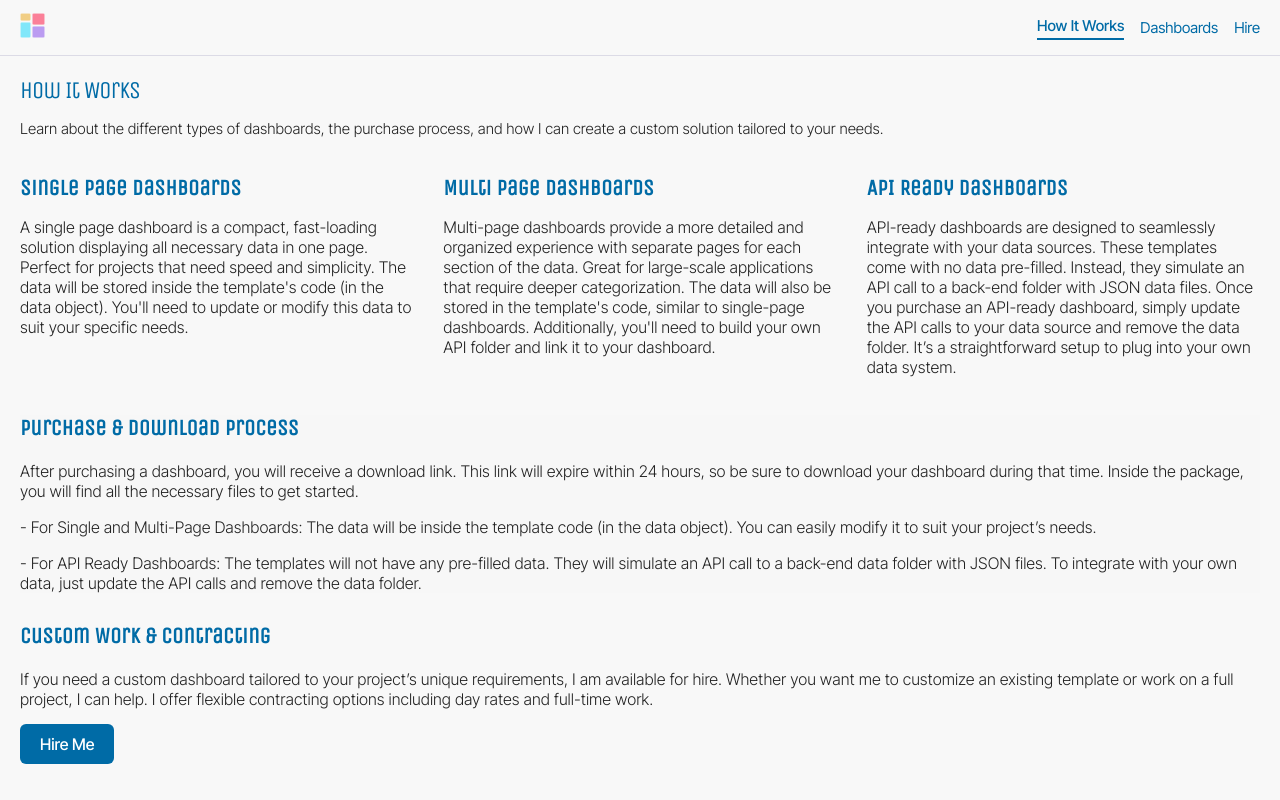
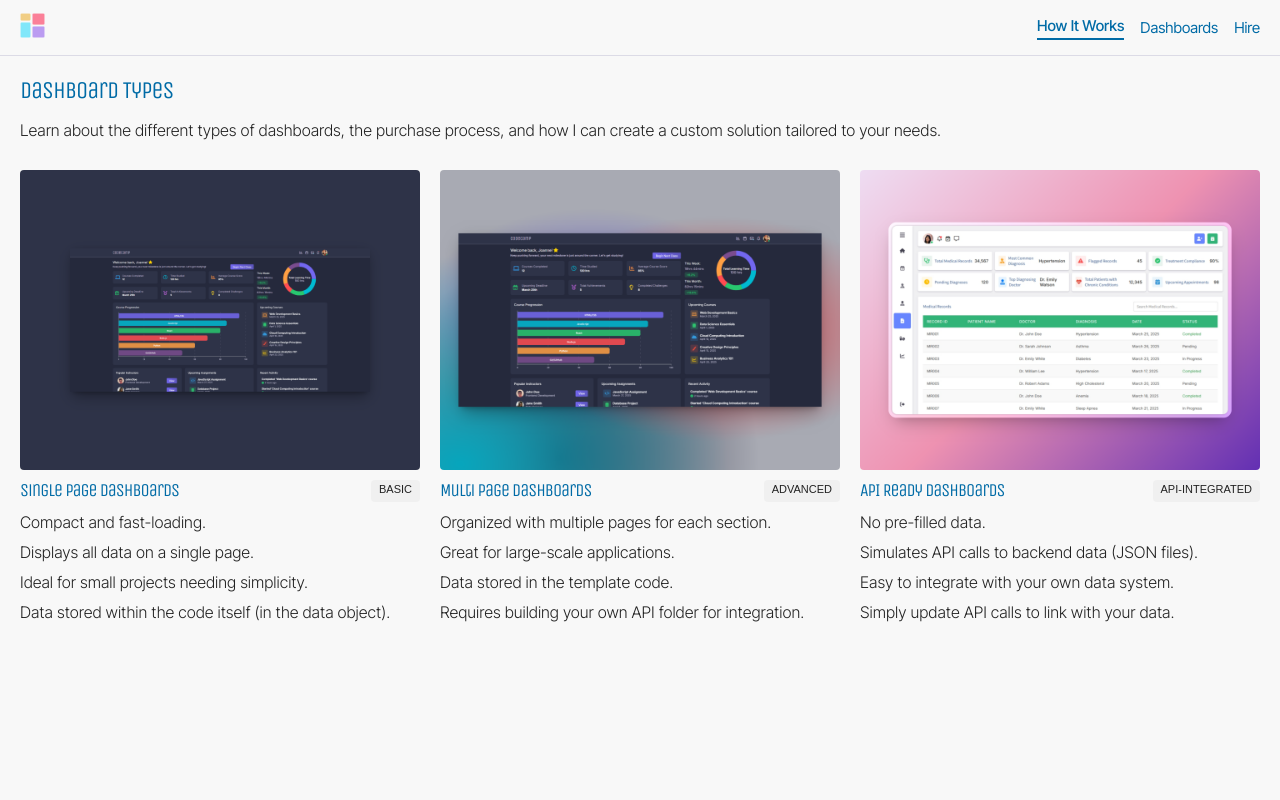
Before and after one commit to joseph-johnson27001/dashboard-website, a Vue app: page /how-it-works in a window 1280 px wide. Built offline with nearby package versions, Linux system fonts and the light colour scheme.

Commit message:
Updated how it works page

```diff
--- a/src/components/UI/InformationModalCard.vue
+++ b/src/components/UI/InformationModalCard.vue
@@ -15,19 +15,15 @@
         v-for="(section, index) in infoSections"
         :key="index"
       >
-        <h3 class="info-heading">
-          <span class="icon-container">
-            <i :class="section.icon" class="icon"></i>
-          </span>
-          {{ section.title }}
-        </h3>
+        <!-- List Section -->
         <ul v-if="section.type === 'list'">
-          <li
-            v-for="(item, idx) in section.content"
-            :key="idx"
-            v-html="item"
-          ></li>
+          <li v-for="(item, idx) in section.content" :key="idx">
+            <strong class="section-label">{{ item.label }}</strong>
+            <span class="section-content"> – {{ item.text }}</span>
+          </li>
         </ul>
+
+        <!-- Paragraph Section -->
         <p v-else-if="section.type === 'paragraph'">
           {{ section.content }}
         </p>
@@ -53,27 +49,19 @@ export default {
           icon: "far fa-folder-open",
           type: "list",
           content: [
-            "<strong>SP</strong> – Single Page Dashboard",
-            "<strong>MP</strong> – Multi Page Dashboard",
-            "<strong>AR</strong> – API Ready Dashboard",
+            {
+              label: "SP",
+              text: "Single Page Dashboard – Includes one completed main page with a styled, non-functional navigation. The layout is fully responsive, providing a solid foundation for expanding into a full site. Great for getting started quickly.",
+            },
+            {
+              label: "MP",
+              text: "Multi Page Dashboard – Every page is built and connected via a fully working, responsive navigation. However, the data is stored locally within each component's data section, and there’s no API structure in place.",
+            },
+            {
+              label: "AR",
+              text: "API Ready Dashboard – Complete, fully built site with a working navigation and data flow. An `api` folder simulates API calls to a `data` folder. Just plug in your actual APIs and remove the mock data to go live.",
+            },
           ],
-        },
-        {
-          title: "Technologies Used",
-          icon: "fas fa-puzzle-piece",
-          type: "list",
-          content: [
-            "<strong>Vue 3</strong> – JavaScript framework for fast & reactive UIs",
-            "<strong>ApexCharts</strong> – Advanced data visualization/charting library",
-            "<strong>Chart.js</strong> – Lightweight chart library with solid defaults",
-          ],
-        },
-        {
-          title: "How to Use",
-          icon: "far fa-lightbulb",
-          type: "paragraph",
-          content:
-            "Each dashboard is structured and styled for easy integration. You can clone, customize, and connect your APIs or mock data directly into the charts and tables. For multi-page setups, routing is already configured.",
         },
       ],
     };
@@ -187,7 +175,16 @@ export default {
   line-height: 1.6;
   margin-bottom: 5px;
   list-style: none;
-  margin-left: -15px;
+  margin-left: -20px;
+}
+
+.section-label {
+  font-weight: bold;
+  color: #222;
+}
+
+.section-content {
+  color: #444;
 }
 
 .info-content p {
--- a/src/views/HowItWorksPage.vue
+++ b/src/views/HowItWorksPage.vue
@@ -3,7 +3,7 @@
     <!-- Hero Section -->
     <section class="hero">
       <div class="hero-text">
-        <h1>How It Works</h1>
+        <h1>Dashboard Types</h1>
         <p>
           Learn about the different types of dashboards, the purchase process,
           and how I can create a custom solution tailored to your needs.
@@ -13,79 +13,34 @@
 
     <!-- Dashboards Overview -->
     <section class="dashboards-overview">
-      <div class="dashboard-types">
-        <!-- Single Page Dashboards -->
-        <div class="dashboard-type">
-          <h3>Single Page Dashboards</h3>
-          <p>
-            A single page dashboard is a compact, fast-loading solution
-            displaying all necessary data in one page. Perfect for projects that
-            need speed and simplicity. The data will be stored inside the
-            template's code (in the data object). You'll need to update or
-            modify this data to suit your specific needs.
-          </p>
-        </div>
-
-        <!-- Multi Page Dashboards -->
-        <div class="dashboard-type">
-          <h3>Multi Page Dashboards</h3>
-          <p>
-            Multi-page dashboards provide a more detailed and organized
-            experience with separate pages for each section of the data. Great
-            for large-scale applications that require deeper categorization. The
-            data will also be stored in the template's code, similar to
-            single-page dashboards. Additionally, you'll need to build your own
-            API folder and link it to your dashboard.
-          </p>
-        </div>
-
-        <!-- API Ready Dashboards -->
-        <div class="dashboard-type">
-          <h3>API Ready Dashboards</h3>
-          <p>
-            API-ready dashboards are designed to seamlessly integrate with your
-            data sources. These templates come with no data pre-filled. Instead,
-            they simulate an API call to a back-end folder with JSON data files.
-            Once you purchase an API-ready dashboard, simply update the API
-            calls to your data source and remove the data folder. It’s a
-            straightforward setup to plug into your own data system.
-          </p>
+      <div class="dashboard-container">
+        <div
+          v-for="(dashboard, index) in dashboards"
+          :key="index"
+          class="dashboard-card fade-in"
+          :style="{ animationDelay: index * 0.08 + 's' }"
+        >
+          <div class="image-container">
+            <img
+              :src="dashboard.image"
+              :alt="dashboard.title"
+              class="dashboard-image"
+            />
+          </div>
+          <div class="dashboard-meta">
+            <div class="dashboard-name">{{ dashboard.title }}</div>
+            <div class="tag">{{ dashboard.type }}</div>
+          </div>
+          <!-- Description List (without list style) -->
+          <div class="dashboard-description">
+            <ul>
+              <li v-for="(item, idx) in dashboard.descriptionList" :key="idx">
+                {{ item }}
+              </li>
+            </ul>
+          </div>
         </div>
       </div>
-    </section>
-
-    <!-- Purchase & Download Process -->
-    <section class="purchase-process">
-      <h3>Purchase & Download Process</h3>
-      <p>
-        After purchasing a dashboard, you will receive a download link. This
-        link will expire within 24 hours, so be sure to download your dashboard
-        during that time. Inside the package, you will find all the necessary
-        files to get started.
-      </p>
-      <p>
-        - For Single and Multi-Page Dashboards: The data will be inside the
-        template code (in the data object). You can easily modify it to suit
-        your project’s needs.
-      </p>
-      <p>
-        - For API Ready Dashboards: The templates will not have any pre-filled
-        data. They will simulate an API call to a back-end data folder with JSON
-        files. To integrate with your own data, just update the API calls and
-        remove the data folder.
-      </p>
-    </section>
-
-    <!-- Custom Work & Contracting -->
-    <section class="custom-work">
-      <h3>Custom Work & Contracting</h3>
-      <p>
-        If you need a custom dashboard tailored to your project’s unique
-        requirements, I am available for hire. Whether you want me to customize
-        an existing template or work on a full project, I can help. I offer
-        flexible contracting options including day rates and full-time work.
-      </p>
-      <a href="/hire" class="hire-button">Hire Me</a>
     </section>
   </div>
 </template>
@@ -93,6 +48,45 @@
 <script>
 export default {
   name: "HowItWorksPage",
+  data() {
+    return {
+      dashboards: [
+        {
+          title: "Single Page Dashboards",
+          image: "/Dashboard_Images/Code_Camp.png",
+          type: "Basic",
+          descriptionList: [
+            "Compact and fast-loading.",
+            "Displays all data on a single page.",
+            "Ideal for small projects needing simplicity.",
+            "Data stored within the code itself (in the data object).",
+          ],
+        },
+        {
+          title: "Multi Page Dashboards",
+          image: "/Dashboard_Images/Code_Camp2.png",
+          type: "Advanced",
+          descriptionList: [
+            "Organized with multiple pages for each section.",
+            "Great for large-scale applications.",
+            "Data stored in the template code.",
+            "Requires building your own API folder for integration.",
+          ],
+        },
+        {
+          title: "API Ready Dashboards",
+          image: "/Dashboard_Images/Healthcare-2.png",
+          type: "API-Integrated",
+          descriptionList: [
+            "No pre-filled data.",
+            "Simulates API calls to backend data (JSON files).",
+            "Easy to integrate with your own data system.",
+            "Simply update API calls to link with your data.",
+          ],
+        },
+      ],
+    };
+  },
 };
 </script>
 
@@ -102,89 +96,88 @@ export default {
   animation: fadeIn 0.5s forwards;
 }
 
+/* Hero Section */
 .hero h1 {
   font-family: "Unica One", cursive;
   font-size: 24px;
   margin-bottom: 10px;
-  font-weight: 500;
   color: #006ba6;
   margin-top: 10px;
   letter-spacing: -1px;
+  font-weight: 400;
 }
 
 p {
-  font-size: 15px;
   font-weight: 300;
 }
 
-/* Dashboards Overview */
-.dashboard-types {
+.dashboard-container {
   display: grid;
   grid-template-columns: repeat(3, 1fr);
-  gap: 30px;
+  gap: 20px;
+  margin-top: 30px;
+  box-sizing: border-box;
 }
 
-.dashboard-type h3 {
+.dashboard-card {
+  transition: transform 0.3s ease;
+  opacity: 0;
+  animation: fadeIn 0.8s ease-in forwards;
+}
+
+.image-container {
+  position: relative;
+  display: inline-block;
+  width: 100%;
+  height: auto;
+  border-radius: 4px;
+}
+
+.dashboard-image {
+  width: 100%;
+  max-width: 100%;
+  height: 100%;
+  aspect-ratio: 16 / 12;
+  transition: opacity 0.6s ease;
+  display: block;
+  border-radius: 4px;
+}
+
+.dashboard-meta {
+  display: flex;
+  justify-content: space-between;
+  margin-top: 6px;
+}
+
+.dashboard-name {
+  font-size: 18px;
+  line-height: 1.2;
+  font-weight: 500;
   font-family: "Unica One", cursive;
   color: #006ba6;
-  margin-bottom: 15px;
-  font-size: 22px;
+  letter-spacing: -1px;
 }
 
-.dashboard-type p {
-  font-size: 16px;
-  font-weight: 300;
+.tag {
+  background-color: #f0f0f0;
+  font-family: sans-serif;
+  font-size: 11px;
+  padding: 3px 8px;
+  border-radius: 4px;
+  text-transform: uppercase;
+  white-space: nowrap;
 }
 
-/* Purchase Process Section */
-.purchase-process {
-  background: #f7f7f7;
-  margin-bottom: 30px;
+.dashboard-description ul {
+  padding: 0;
+  padding-top: 10px;
+  margin: 0;
+  list-style-type: none;
 }
 
-.purchase-process h3 {
-  font-family: "Unica One", cursive;
-  color: #006ba6;
-  font-size: 22px;
-  margin-bottom: 20px;
-}
-
-.purchase-process p {
-  font-size: 16px;
+.dashboard-description li {
   font-weight: 300;
-  margin-bottom: 15px;
-}
-
-.custom-work {
-  margin-top: 30px;
-}
-
-.custom-work h3 {
-  font-family: "Unica One", cursive;
-  font-size: 22px;
-  color: #006ba6;
-  margin-bottom: 20px;
-  margin-top: 20px;
-}
-
-.custom-work p {
-  font-size: 16px;
-  font-weight: 300;
-  margin-bottom: 25px;
-}
-
-.hire-button {
-  background-color: #006ba6;
-  color: white;
-  padding: 10px 20px;
-  text-decoration: none;
-  font-weight: 500;
-  border-radius: 6px;
-  transition: background-color 0.3s;
-}
-
-.hire-button:hover {
-  background-color: #004f7c;
+  margin-bottom: 10px;
 }
 
 /* Fade-in Animation */
```
